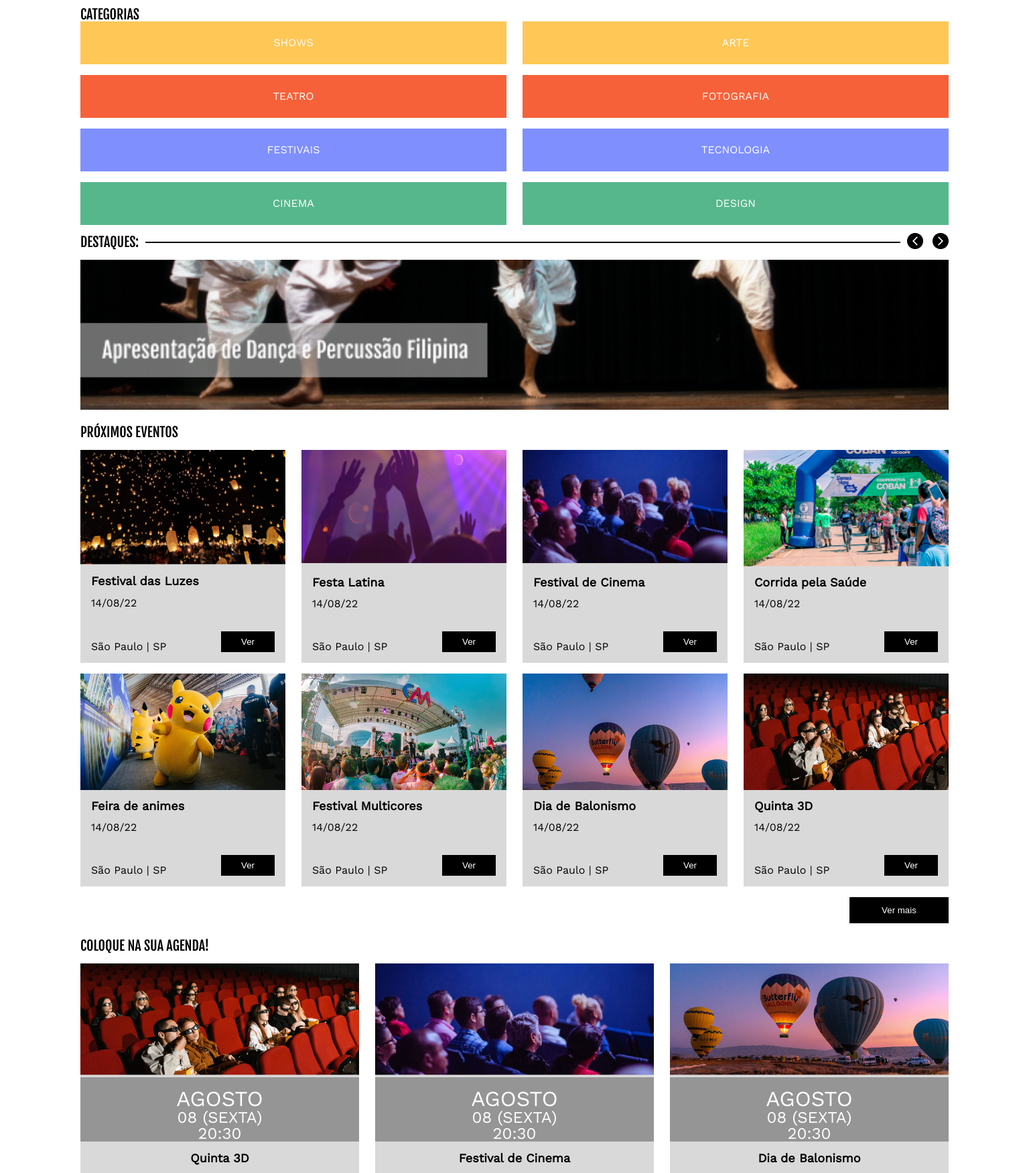
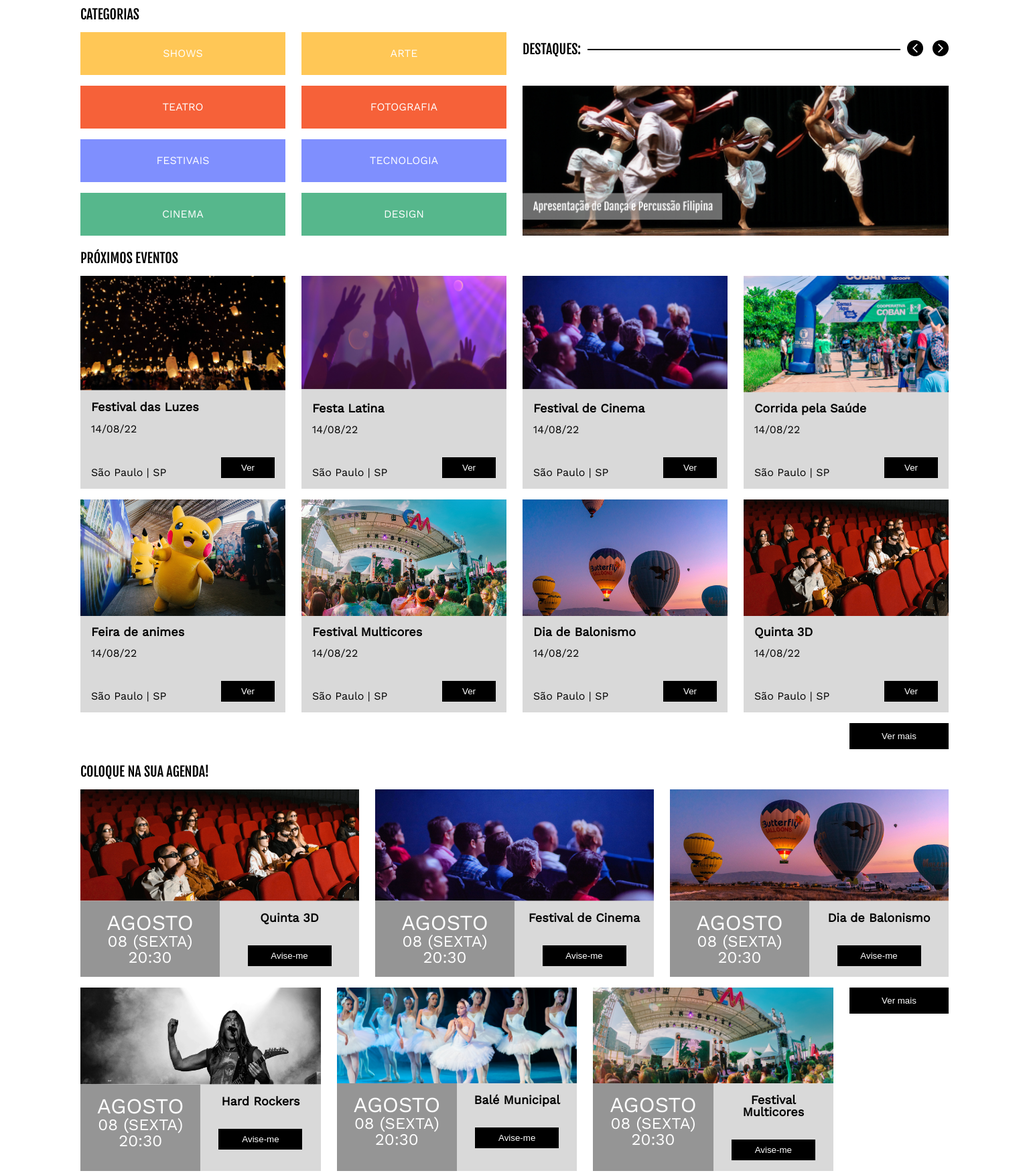
Before and after one commit to Adilson141192/css_1, a plain HTML site: page index.html in a window 1536 px wide. Shown: the part 640-2392 px from the top of the page at 67% size. Drawn offline with nearby package versions, Linux system fonts and the light colour scheme.

Commit message:
070824 aula0508

```diff
--- a/assets/style/flex.css
+++ b/assets/style/flex.css
@@ -1,14 +1,14 @@
-/* cabeçalho */
+/* Cabeçalho */
 
 .menu {
     display: flex;
-    justify-content: space-between;
+    justify-content: space-evenly;
     align-items: center;
     flex-wrap: wrap;
     column-gap: 33px;
 }
 
-/* categorias */
+/* Categorias */
 
 .categorias__lista {
     display: flex;
@@ -16,7 +16,7 @@
     row-gap: .5rem;
 }
 
-/* destaques */
+/* Destaques */
 
 .destaques {
     display: flex;
@@ -28,7 +28,7 @@
     flex-grow: 1;
 }
 
-/* eventos */
+/* Eventos */
 
 .eventos__lista {
     display: flex;
@@ -43,7 +43,7 @@
     max-width: 400px;
 }
 
-/* Agenda */
+/*Agenda ATIVIDADE PARA SABER MAIS */
 
 .agenda__lista {
     display: flex;
@@ -71,13 +71,13 @@
 
 @media (min-width: 720px) {
 
-    /* cabeçalho */
+    /* Cabeçalho */
 
     .menu {
         column-gap: 75px;
     }
 
-    /* categorias */
+    /* Categorias */
 
     .categorias__lista {
         flex-wrap: wrap;
@@ -85,15 +85,24 @@
         row-gap: 1rem;
     }
 
+    /* Eventos */
+
     .eventos__lista {
         justify-content: end;
+    }
+
+    /*Agenda ATIVIDADE PARA SABER MAIS */
+
+    .agenda__lista {
+        justify-content: end;
+
     }
 
 }
 
 @media (min-width: 1440px) {
 
-    /* cabeçalho */
+    /* Cabeçalho */
 
     .menu {
         column-gap: 105px;
--- a/assets/style/grid.css
+++ b/assets/style/grid.css
@@ -45,21 +45,64 @@
     grid-area: botao;
 }
 
-@media (min-width: 720px) {
+/*desafio Aula 4*/
+
+.agenda__item {
+    display: grid;
+    grid-template-columns: repeat(2, 1fr);
+    grid-template-rows: auto 1fr;
+}
+
+.agenda__item img {
+    grid-column: 1/3;
+}
+
+
+@media(min-width: 720px) {
 
     .banner {
-        grid-template-columns: calc(50% - 0.75rem) auto auto;
+        grid-template-columns: calc(50% - 0.75rem);
         column-gap: 1.5rem;
     }
 
     .banner img:nth-child(1) {
         grid-column: 1/2;
-        grid-row: 1/3;
+        grid-row: 1/3
     }
 
     .banner img:nth-child(4) {
         grid-column: 3/4;
         grid-row: 1/3;
     }
+}
 
+@media(min-width: 1440px) {
+
+    .categorias {
+        display: grid;
+        grid-template-columns: calc(50% - 0.75rem);
+        grid-template-areas:
+            "titulo titulo"
+            "lista destaque"
+            "lista imagem";
+        grid-template-rows: auto 1fr auto;
+        row-gap: 1rem;
+        column-gap: 1.5rem;
+    }
+
+    .categorias__titulo {
+        grid-area: titulo;
+    }
+
+    .categorias__lista {
+        grid-area: lista;
+    }
+
+    .categorias__destaques {
+        grid-area: destaque;
+    }
+
+    .categorias__imagem {
+        grid-area: imagem;
+    }
 }
--- a/index.html
+++ b/index.html
@@ -11,9 +11,9 @@
         integrity="sha512-NmLkDIU1C/C88wi324HBc+S2kLhi08PN5GDeUVVVC/BVt/9Izdsc9SVeVfA1UZbY3sHUlDSyRXhCzHfr6hmPPw=="
         crossorigin="anonymous" referrerpolicy="no-referrer" />
     <link rel="shortcut icon" href="./assets/img/Favicon2.png" type="image/x-icon">
-    <link rel="stylesheet" href="assets/style/grid.css">
-    <link rel="stylesheet" href="assets/style/flex.css">
-    <link rel="stylesheet" href="assets/style/style.css">
+    <link rel="stylesheet" href="./assets/style/grid.css">
+    <link rel="stylesheet" href="./assets/style/flex.css">
+    <link rel="stylesheet" href="./assets/style/style.css">
 </head>
 
 <body>
```
